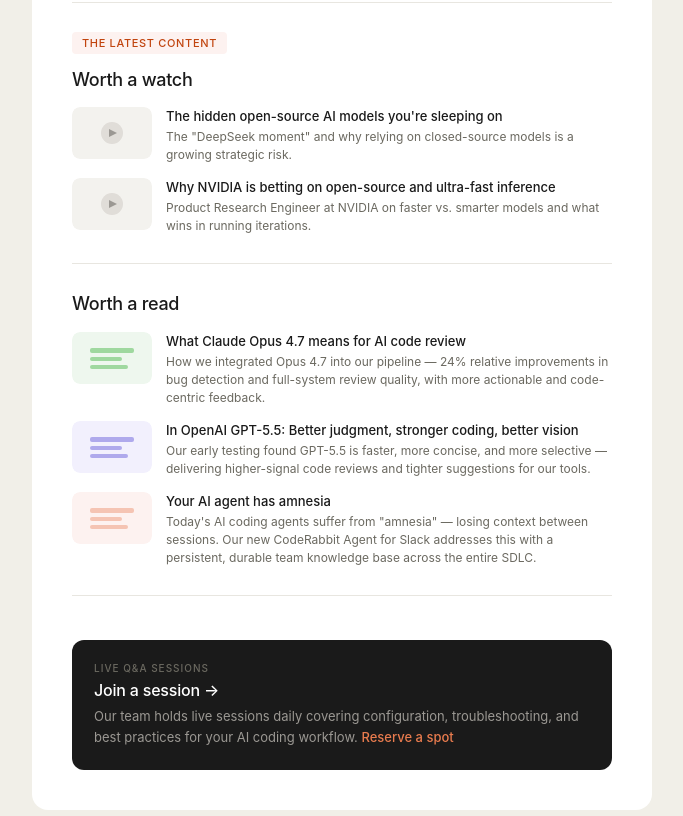
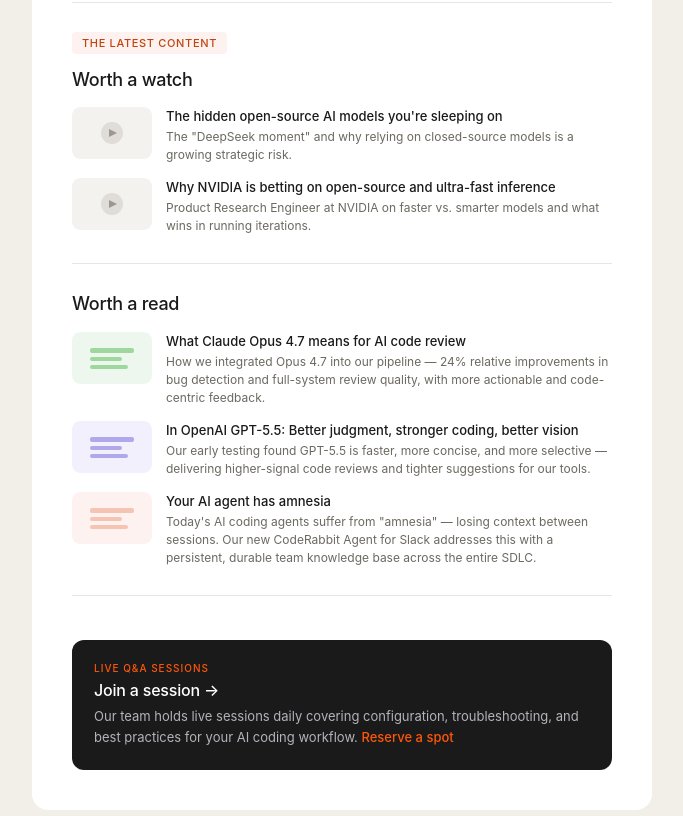
Before and after one commit to middlebusher/email-templates, a plain HTML site: page index.html in a window 1280 px wide. Shown: the part 1814-2630 px from the top of the page, without its empty margins (298-981 px from the left). Drawn offline with Linux system fonts and the light colour scheme.

Commit message:
Update styles and refresh embedded assets

```diff
--- a/index.html
+++ b/index.html
@@ -20,7 +20,7 @@
     .issue-label { display: inline-flex; align-items: center; gap: 6px; background: #FF570A; color: #FFFFFF; font-size: 11px; font-weight: 500; letter-spacing: 0.06em; text-transform: uppercase; padding: 4px 10px; border-radius: 4px; margin-bottom: 14px; }
     .issue-dot { width: 5px; height: 5px; border-radius: 50%; background: #C1440E; }
     .header h1 { font-size: 26px; font-weight: 500; color: #FFFFFF; letter-spacing: -0.5px; line-height: 1.25; margin-bottom: 10px; }
-    .header .sub { font-size: 14px; color: #9B9893; line-height: 1.65; }
+    .header .sub { font-size: 14px; color: #B5B2B9; line-height: 1.65; }
     .body { padding: 0 40px; }
     .section { padding: 28px 0; border-bottom: 0.5px solid #E8E6E0; }
     .section:last-child { border-bottom: none; }
@@ -47,10 +47,10 @@
     .media-item h4 { font-size: 13px; font-weight: 500; color: #1A1A1A; margin-bottom: 3px; line-height: 1.4; }
     .media-item p { font-size: 12px; color: #6B6960; line-height: 1.5; margin: 0; }
     .highlight-box { background: #1A1A1A; border-radius: 12px; padding: 22px; margin-top: 16px; }
-    .highlight-box .hl-label { font-size: 10px; font-weight: 500; letter-spacing: 0.1em; text-transform: uppercase; color: #6B6960; margin-bottom: 6px; }
+    .highlight-box .hl-label { font-size: 10px; font-weight: 500; letter-spacing: 0.1em; text-transform: uppercase; color: #FF570A; margin-bottom: 6px; }
     .highlight-box h3 { font-size: 16px; font-weight: 500; color: #FFFFFF; letter-spacing: -0.2px; margin-bottom: 6px; }
-    .highlight-box p { font-size: 13px; color: #9B9893; line-height: 1.6; margin: 0; }
-    .highlight-box a { color: #E87B4E; text-decoration: none; font-weight: 500; }
+    .highlight-box p { font-size: 13px; color: #B5B2B9; line-height: 1.6; margin: 0; }
+    .highlight-box a { color: #FF570A; text-decoration: none; font-weight: 500; }
     .footer-outer { max-width: 620px; margin: 0 auto; padding: 28px 0 48px; }
     .footer { text-align: center; }
     .footer p { font-size: 12px; color: #A09D95; line-height: 1.6; }
```
Also changed, not shown: src/code-signal-april-2025.html (+4 -4 lines).
